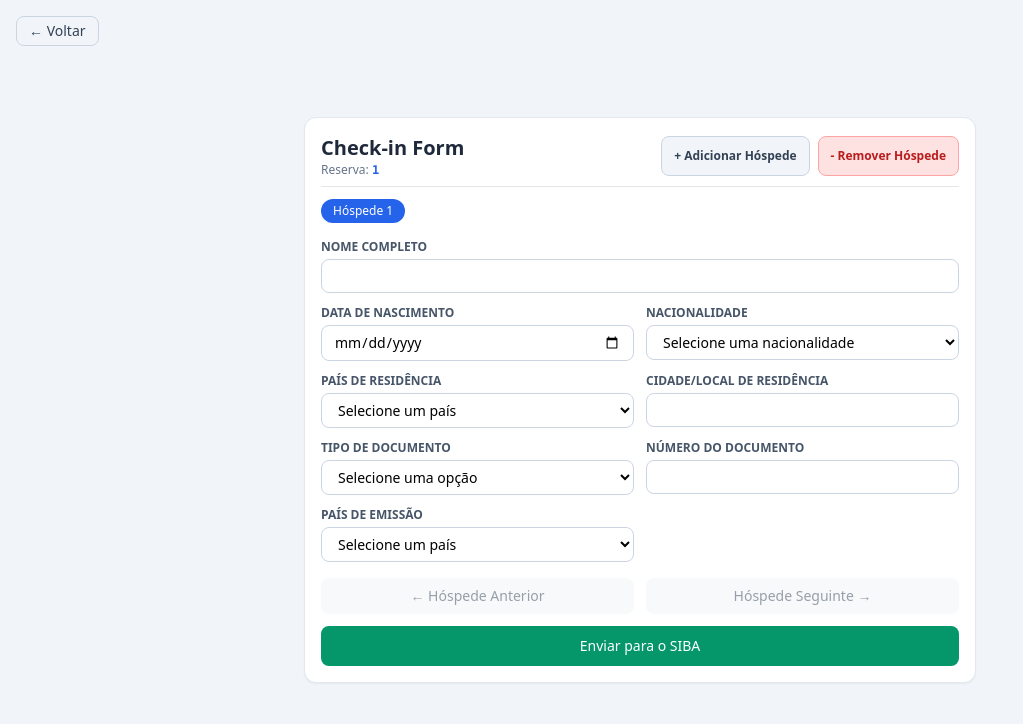
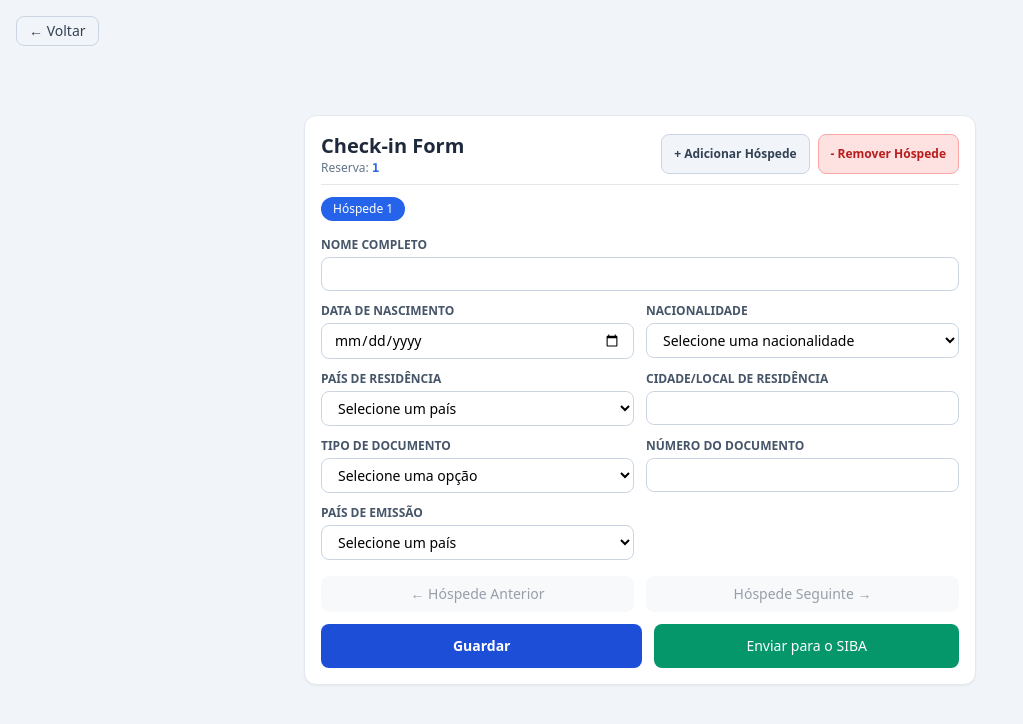
Before and after one commit to Gr1206/SIBA-automation, a Python web app: template app/templates/checkin.html in a window 1280 px wide. Shown: the top 724 px of the page, without its empty margins (0-1023 px from the left). Run offline with Jinja, Linux system fonts and the light colour scheme; the template is opened without the code that fills it: most values are stand-ins (such as "Sample title", 1, 10 or a date in 2020); some libraries are stand-ins or nearby versions.

Commit message:
Feat: saving progress btn

```diff
--- a/app/static/js/checkin.js
+++ b/app/static/js/checkin.js
@@ -67,6 +67,8 @@ document.addEventListener("DOMContentLoaded", () => {
     }
 
     const tabsContainer = document.getElementById("tabs-container");
+    const btnSave = document.getElementById("btn-refresh");
+    const saveStatus = document.getElementById("checkin-save-status");
     const btnSendSiba = document.getElementById("btn-sendSiba");
     const inputNome = document.getElementById("campo-nome");
     const inputNascimento = document.getElementById("campo-nascimento");
@@ -143,6 +145,7 @@ document.addEventListener("DOMContentLoaded", () => {
     }
 
     function registarEdicao() {
+        saveStatus.textContent = "";
         salvarAtual();
         houveEdicao = true;
         clearTimeout(temporizadorGravacao);
@@ -374,6 +377,29 @@ document.addEventListener("DOMContentLoaded", () => {
     }
 
 
+    btnSave.addEventListener("click", async () => {
+        clearTimeout(temporizadorGravacao);
+        saveStatus.textContent = "";
+        salvarAtual();
+        guardarRascunho();
+        if (!validarHospedes()) {
+            return;
+        }
+
+        btnSave.disabled = true;
+        saveStatus.textContent = "A guardar…";
+        try {
+            await submitForm();
+            if (saveStatus.textContent) {
+                saveStatus.textContent = "Dados guardados.";
+            }
+        } catch {
+            saveStatus.textContent = "Não foi possível guardar os dados.";
+        } finally {
+            btnSave.disabled = false;
+        }
+    });
+
     if (btnSendSiba) {
         btnSendSiba.addEventListener("click", async () => {
             if (
--- a/app/templates/checkin.html
+++ b/app/templates/checkin.html
@@ -7,7 +7,7 @@
     <script src="https://cdn.tailwindcss.com"></script>
     <script src="{{ url_for('static', path='js/countries.js') }}?v=1"></script>
     <script src="{{ url_for('static', path='js/nationalities.js') }}?v=1"></script>
-    <script type="module" src="{{ url_for('static', path='js/checkin.js') }}?v=17"></script>
+    <script type="module" src="{{ url_for('static', path='js/checkin.js') }}?v=18"></script>
 </head>
 <body class="bg-slate-100 min-h-screen p-3 sm:p-4 flex items-start sm:items-center justify-center font-sans" data-siba-environment="{{ siba_env }}">
 
@@ -27,6 +27,7 @@
             </div>
         </div>
         <div id="tabs-container" class="flex gap-2 mb-3 overflow-x-auto pb-1"></div>
+
         <form id="form-checkin" class="space-y-3">
             <div class="grid gap-3 sm:grid-cols-2">
                 <div class="sm:col-span-2">
@@ -81,10 +82,14 @@
 
 
             <div class="flex flex-col gap-3 sm:flex-row">
+                <button id="btn-refresh" type="button" class="w-full min-h-11 rounded-lg bg-blue-700 px-4 py-2.5 text-sm font-semibold text-white transition-colors hover:bg-blue-800 focus-visible:outline focus-visible:outline-2 focus-visible:outline-offset-2 focus-visible:outline-blue-700 disabled:opacity-60">
+                    Guardar
+                </button>
                 <button id="btn-sendSiba" type="button" class="w-full bg-emerald-600 hover:bg-emerald-700 text-white font-medium py-2.5 rounded-lg text-sm transition-colors">
                     Enviar para o SIBA
                 </button>
             </div>
+            <p id="checkin-save-status" role="status" class="empty:hidden text-sm text-slate-700"></p>
             <div id="siba-status-modal" class="hidden fixed inset-0 z-50 items-center justify-center bg-slate-900/50 px-4" role="dialog" aria-modal="true" aria-labelledby="siba-status-title">
                 <div class="w-full max-w-md rounded-xl bg-white p-4 sm:p-6 shadow-xl">
                     <h2 id="siba-status-title" class="text-lg font-bold text-slate-800">Envio para o SIBA</h2>
```
